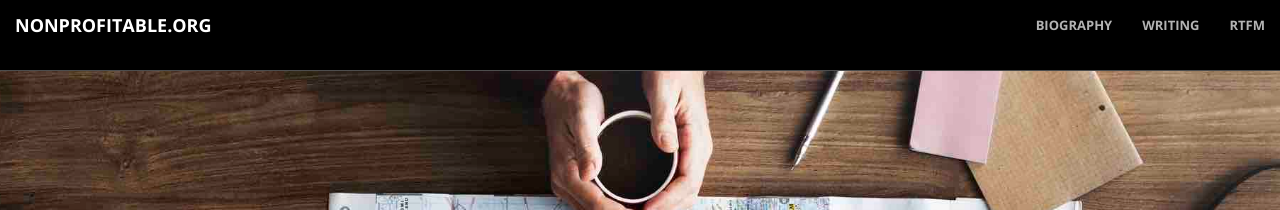
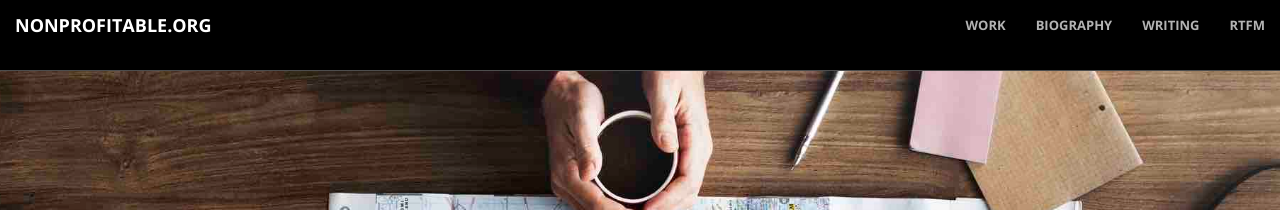
Before and after one commit to nonprofitable/nonprofitable.github.io, a Jekyll site: the page built from index.html, in a window 1280 px wide. Shown: the top 210 px of the page. Built offline with Jekyll 4.4.1, drawn with Linux system fonts in a browser that asks for light colours; the list of posts is cut into pages by our own code; comment, search, counter and statistics services are not loaded.

Commit message:
Homepage tweaks, adds Work menu item.

```diff
--- a/_includes/nav.html
+++ b/_includes/nav.html
@@ -15,12 +15,17 @@
         <div class="collapse navbar-collapse" id="bs-example-navbar-collapse-1">
             <ul class="nav navbar-nav navbar-right">
                 <li>
+                    <a href="/#work">Work</a>
+                </li>
+                <li>
                     <a href="/dave-chakrabarti">Biography</a>
                 </li>
                 <li>
                     <a href="/#writing">Writing</a>
                 </li>
-                <li><a href="/tutorials">RTFM</a></li>
+                <li>
+                    <a href="/tutorials">RTFM</a>
+                </li>
             </ul>
         </div>
         <!-- /.navbar-collapse -->
--- a/_includes/portfolio2.html
+++ b/_includes/portfolio2.html
@@ -1,4 +1,4 @@
-<div id="portfolio" class="container">
+<div id="work" class="container">
     <div class="row">
         <div class="col-sm-10 col-sm-offset-1">
             <div class="read-more-header">
```
